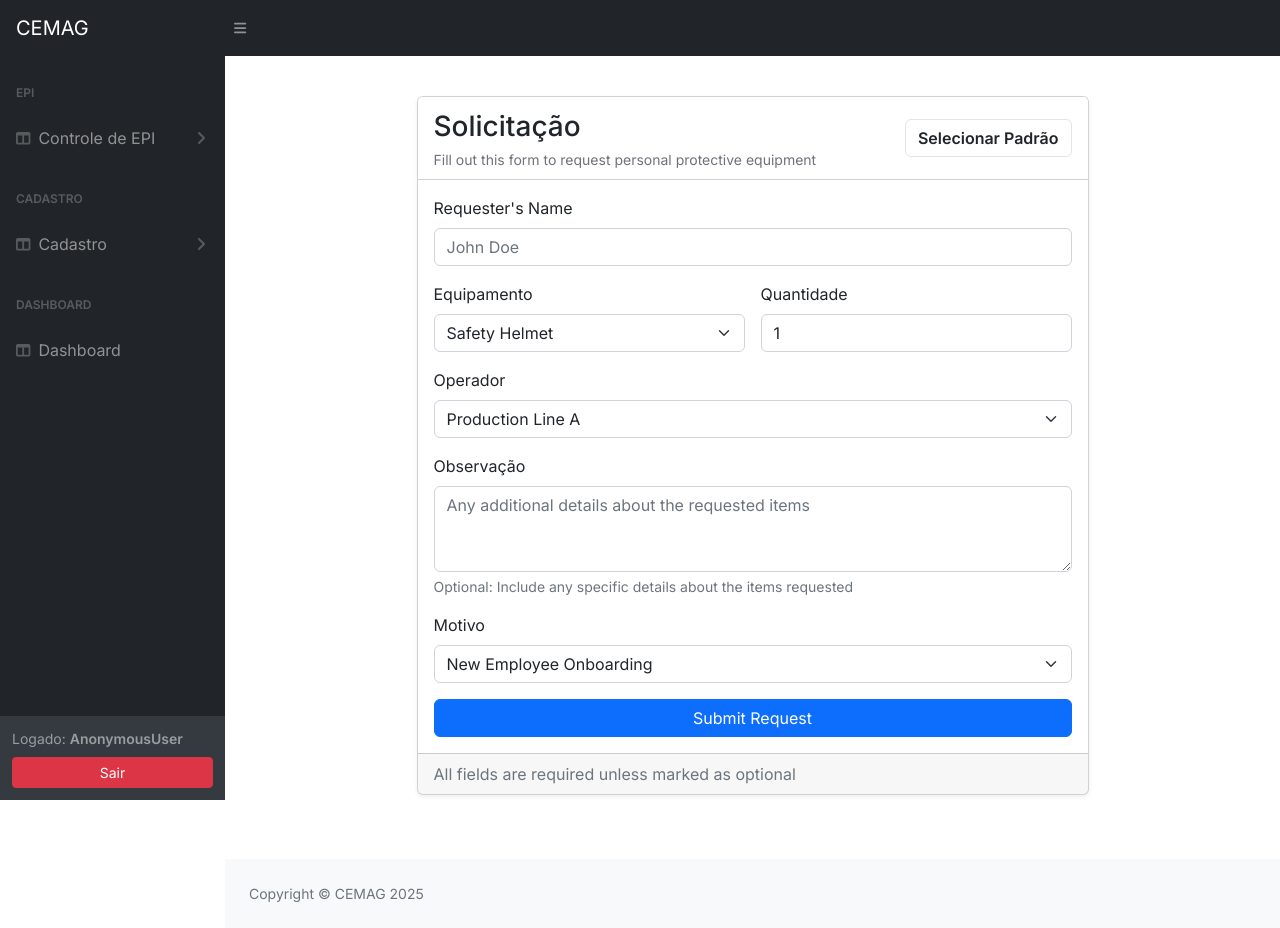
After one commit to Cemag-pcp/sistema_epi_v2, a Django app: page /solicitacao/ in a window 1280 px wide. The commit adds this page. Run offline with Django 5.2, Linux system fonts and the light colour scheme; some libraries are stand-ins or nearby versions.

Commit message:
:lipstick: style: Layout de Solicitação

```diff
--- a/core/templates/base.html
+++ b/core/templates/base.html
@@ -58,7 +58,7 @@
                             </div>
                             <div class="collapse" id="collapseHome" aria-labelledby="headingInicio" data-bs-parent="#sidenavAccordion">
                                 <nav class="sb-sidenav-menu-nested nav">
-                                    <a class="nav-link">Solicitar EPI</a>
+                                    <a class="nav-link" href="{% url 'solicitacao:solicitacao' %}">Solicitar EPI</a>
                                 </nav>
                             </div>
                             <div class="collapse" id="collapseHome" aria-labelledby="headingInicio" data-bs-parent="#sidenavAccordion">
--- a/sistema_epi_v2/urls.py
+++ b/sistema_epi_v2/urls.py
@@ -5,5 +5,6 @@ urlpatterns = [
     path('admin/', admin.site.urls),
     path('core/', include('core.urls')),
     path('equipamento/', include('equipamento.urls')),
-    path('', include('usuario.urls')),
+    path('solicitacao/', include('solicitacao.urls')),
+    path('', include('usuario.urls'))
 ]
--- /dev/null
+++ b/solicitacao/templates/solicitacao.html
@@ -0,0 +1,104 @@
+{% extends 'base.html' %}
+
+{% load static %}
+
+{% block content %}
+
+
+
+<main class="container py-3">
+    <div class="card shadow-sm mb-4 mx-auto" style="max-width: 42rem;">
+        <div class="d-flex justify-content-between align-items-center card-header bg-white">
+            <div>
+                <h3 class="modal-title">Solicitação</h3>
+                <span class="desc-modal-title">Fill out this form to request personal protective equipment</span>
+            </div>
+            <div>
+                <button class="btn btn-white">Selecionar Padrão</button>
+            </div>
+        </div>
+
+        <div class="card-body">
+            <form>
+                <div class="mb-3">
+                    <label for="requesterName" class="form-label">Requester's Name</label>
+                    <input type="text" class="form-control" id="requesterName" placeholder="John Doe" name="requesterName" required>
+                </div>
+
+                <div class="row g-3 mb-3">
+                    <div class="col-md-6">
+                        <label for="item" class="form-label">Equipamento</label>
+                        <select class="form-select" id="item" name="item" required>
+                            <option value="Safety Helmet">Safety Helmet</option>
+                            <option value="Safety Glasses">Safety Glasses</option>
+                            <option value="Face Shield">Face Shield</option>
+                            <option value="Ear Protection">Ear Protection</option>
+                            <option value="Respirator">Respirator</option>
+                            <option value="Dust Mask">Dust Mask</option>
+                            <option value="Safety Gloves">Safety Gloves</option>
+                            <option value="Chemical Resistant Gloves">Chemical Resistant Gloves</option>
+                            <option value="Safety Boots">Safety Boots</option>
+                            <option value="High-Visibility Vest">High-Visibility Vest</option>
+                            <option value="Fall Protection Harness">Fall Protection Harness</option>
+                            <option value="Welding Mask">Welding Mask</option>
+                            <option value="Fire Resistant Clothing">Fire Resistant Clothing</option>
+                            <option value="Other">Other</option>
+                        </select>
+                    </div>
+                    <div class="col-md-6">
+                        <label for="quantity" class="form-label">Quantidade</label>
+                        <input type="number" class="form-control" id="quantity" name="quantity" min="1" value="1" required>
+                    </div>
+                </div>
+
+                <div class="mb-3">
+                    <label for="operator" class="form-label">Operador</label>
+                    <select class="form-select" id="operator" name="operator" required>
+                        <option value="Production Line A">Production Line A</option>
+                        <option value="Production Line B">Production Line B</option>
+                        <option value="Maintenance Team">Maintenance Team</option>
+                        <option value="Warehouse Staff">Warehouse Staff</option>
+                        <option value="Quality Control">Quality Control</option>
+                        <option value="Laboratory">Laboratory</option>
+                        <option value="Field Operations">Field Operations</option>
+                        <option value="Construction Team">Construction Team</option>
+                        <option value="Electrical Team">Electrical Team</option>
+                        <option value="Other">Other</option>
+                    </select>
+                </div>
+
+                <div class="mb-3">
+                    <label for="observation" class="form-label">Observação</label>
+                    <textarea class="form-control" id="observation" name="observation" rows="3" placeholder="Any additional details about the requested items"></textarea>
+                    <div class="form-text">Optional: Include any specific details about the items requested</div>
+                </div>
+
+                <div class="mb-3">
+                    <label for="reason" class="form-label">Motivo</label>
+                    <select class="form-select" id="reason" name="reason" required>
+                        <option value="New Employee Onboarding">New Employee Onboarding</option>
+                        <option value="Replacement (Damaged)">Replacement (Damaged)</option>
+                        <option value="Replacement (Worn Out)">Replacement (Worn Out)</option>
+                        <option value="Change in Job Role">Change in Job Role</option>
+                        <option value="New Safety Requirement">New Safety Requirement</option>
+                        <option value="Special Project">Special Project</option>
+                        <option value="Temporary Visitor">Temporary Visitor</option>
+                        <option value="Emergency Response">Emergency Response</option>
+                        <option value="Other">Other</option>
+                    </select>
+                </div>
+
+                <button type="submit" class="btn btn-primary w-100">Submit Request</button>
+            </form>
+        </div>
+
+        <div class="card-footer text-muted">
+            All fields are required unless marked as optional
+        </div>
+    </div>
+</main>
+
+{% endblock %}
+
+{% block scripts %}
+{% endblock %}
--- /dev/null
+++ b/solicitacao/urls.py
@@ -0,0 +1,8 @@
+from django.urls import path
+from . import views
+
+app_name = 'solicitacao'
+
+urlpatterns = [
+    path('', view=views.solicitacao, name='solicitacao')
+]
--- a/solicitacao/views.py
+++ b/solicitacao/views.py
@@ -1,3 +1,7 @@
 from django.shortcuts import render
 
-# Create your views here.
+
+
+def solicitacao(request):
+
+    return render(request, 'solicitacao.html')
```
